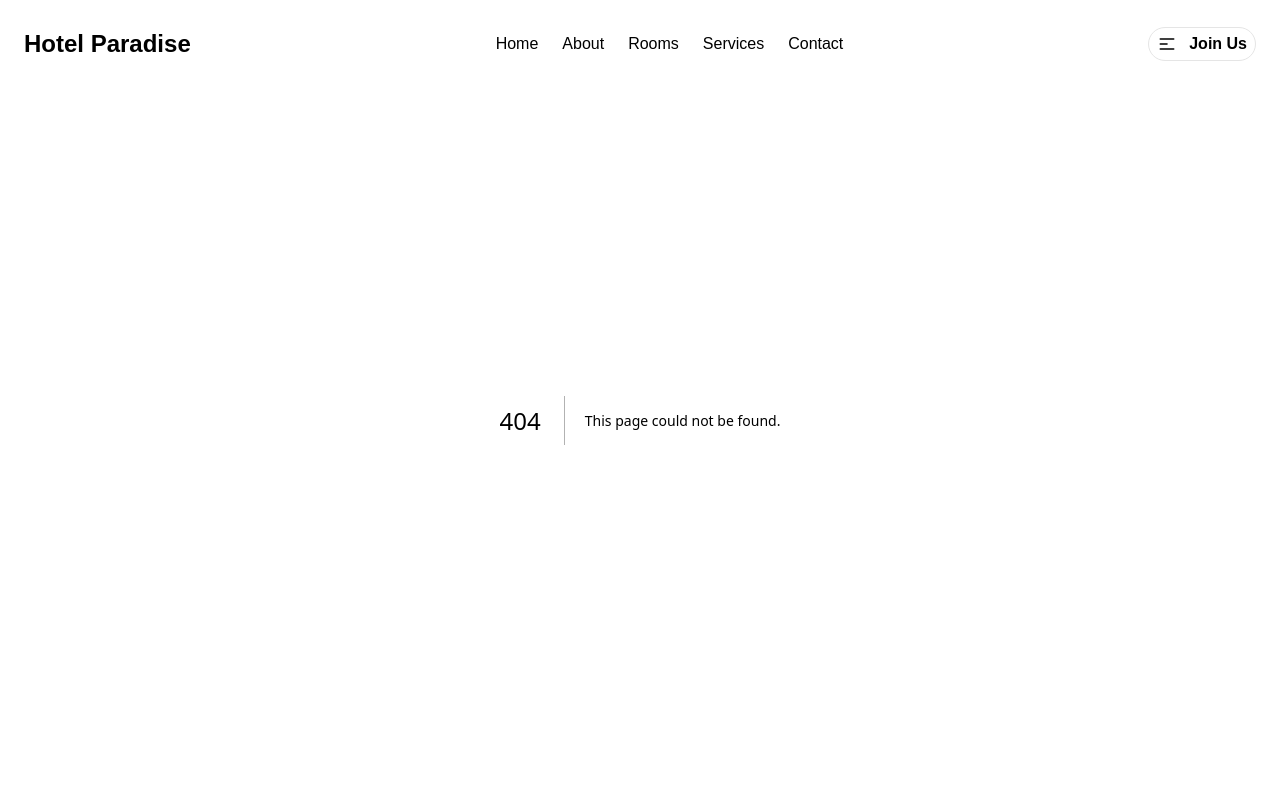
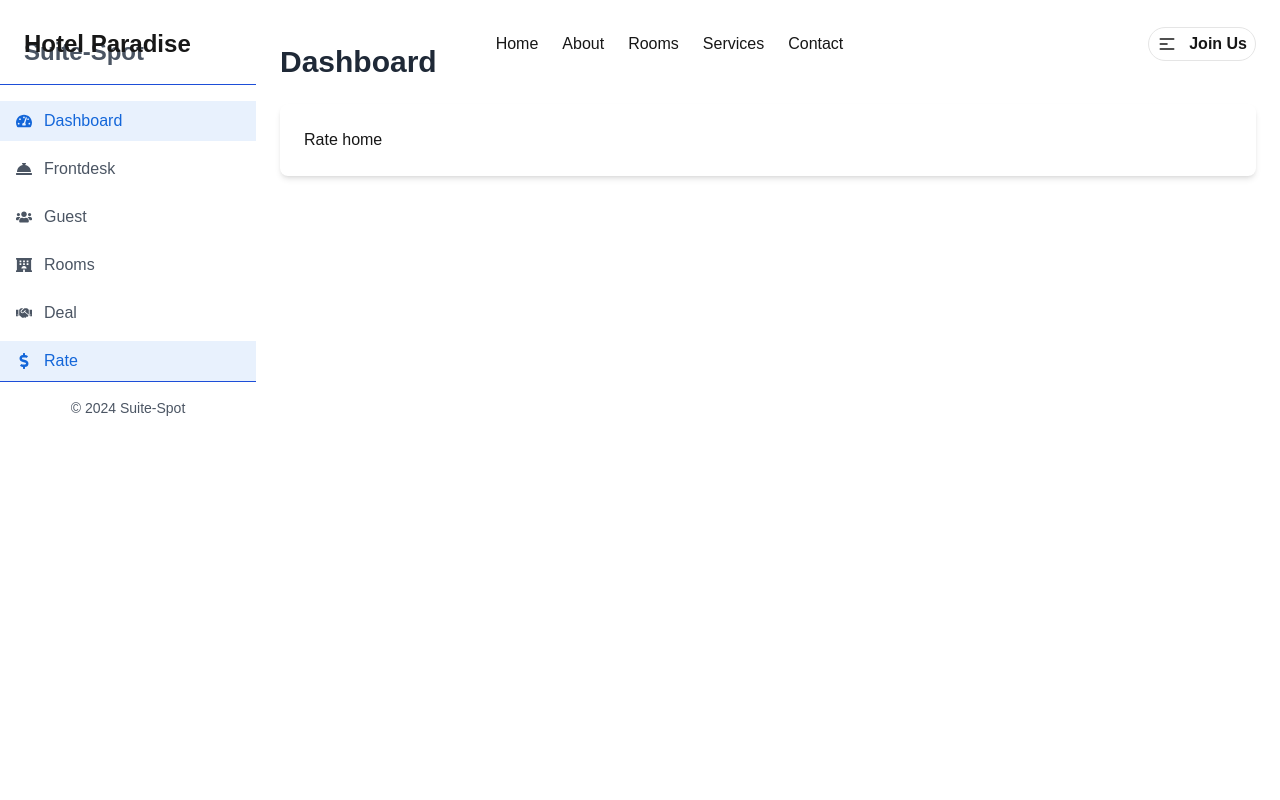
Before and after one commit to NabilaFerdousPrapty/Suite-Spot, a Next.js app: page /user-dashboard/rate in a window 1280 px wide. Before the commit this address had no page. Shown: the top 800 px of the page. Built offline with nearby package versions, Linux system fonts and the light colour scheme.

Commit message:
Added sidebar

```diff
--- /dev/null
+++ b/app/user-dashboard/deal/page.tsx
@@ -0,0 +1,12 @@
+import Deal from '@/components/user-dashboard/deal';
+import React from 'react';
+
+const page = () => {
+    return (
+        <div>
+            <Deal />
+        </div>
+    );
+};
+
+export default page;
--- /dev/null
+++ b/app/user-dashboard/frontdesk/page.tsx
@@ -0,0 +1,12 @@
+import Frontdesk from '@/components/user-dashboard/frontdesk';
+import React from 'react';
+
+const page = () => {
+    return (
+        <div>
+            <Frontdesk />
+        </div>
+    );
+};
+
+export default page;
--- /dev/null
+++ b/app/user-dashboard/guest/page.tsx
@@ -0,0 +1,12 @@
+import Guest from '@/components/user-dashboard/guest';
+import React from 'react';
+
+const page = () => {
+    return (
+        <div>
+            <Guest />
+        </div>
+    );
+};
+
+export default page;
--- /dev/null
+++ b/app/user-dashboard/rate/page.tsx
@@ -0,0 +1,12 @@
+import Rate from '@/components/user-dashboard/rate';
+import React from 'react';
+
+const page = () => {
+    return (
+        <div>
+            <Rate />
+        </div>
+    );
+};
+
+export default page;
--- /dev/null
+++ b/app/user-dashboard/rooms/page.tsx
@@ -0,0 +1,12 @@
+import Rooms from '@/components/rooms/page';
+import React from 'react';
+
+const page = () => {
+    return (
+        <div>
+            <Rooms />
+        </div>
+    );
+};
+
+export default page;
--- /dev/null
+++ b/components/user-dashboard/deal.tsx
@@ -0,0 +1,11 @@
+import React from 'react';
+
+const Deal = () => {
+    return (
+        <div>
+            Deal Home
+        </div>
+    );
+};
+
+export default Deal;
--- /dev/null
+++ b/components/user-dashboard/frontdesk.tsx
@@ -0,0 +1,11 @@
+import React from 'react';
+
+const Frontdesk = () => {
+    return (
+        <div>
+            Frontdesk home
+        </div>
+    );
+};
+
+export default Frontdesk;
--- /dev/null
+++ b/components/user-dashboard/guest.tsx
@@ -0,0 +1,11 @@
+import React from 'react';
+
+const Guest = () => {
+    return (
+        <div>
+            Guest Home
+        </div>
+    );
+};
+
+export default Guest;
--- /dev/null
+++ b/components/user-dashboard/rate.tsx
@@ -0,0 +1,11 @@
+import React from 'react';
+
+const Rate = () => {
+    return (
+        <div>
+            Rate home
+        </div>
+    );
+};
+
+export default Rate;
--- /dev/null
+++ b/components/user-dashboard/rooms.tsx
@@ -0,0 +1,11 @@
+import React from 'react';
+
+const Rooms = () => {
+    return (
+        <div>
+            Rooms Home
+        </div>
+    );
+};
+
+export default Rooms;
--- a/components/user-dashboard/sidebar.tsx
+++ b/components/user-dashboard/sidebar.tsx
@@ -1,47 +1,49 @@
+"use client";
+
 import React from 'react';
 import { FaTachometerAlt, FaConciergeBell, FaUsers, FaHotel, FaHandshake, FaDollarSign } from "react-icons/fa";
+import { usePathname, useRouter } from 'next/navigation';
 
+const MENU_ITEMS = [
+    { name: 'Dashboard', icon: <FaTachometerAlt />, path: '/user-dashboard' },
+    { name: 'Frontdesk', icon: <FaConciergeBell />, path: '/user-dashboard/frontdesk' },
+    { name: 'Guest', icon: <FaUsers />, path: '/user-dashboard/guest' },
+    { name: 'Rooms', icon: <FaHotel />, path: '/user-dashboard/rooms' },
+    { name: 'Deal', icon: <FaHandshake />, path: '/user-dashboard/deal' },
+    { name: 'Rate', icon: <FaDollarSign />, path: '/user-dashboard/rate' },
+];
 
 const Sidebar = () => {
+    const pathname = usePathname(); // To get the current route
+    const router = useRouter();    // To navigate programmatically
+
     return (
-        <div>
         <aside className="w-64 text-gray-600 flex flex-col">
             <div className="py-4 px-6 text-2xl font-bold border-b border-blue-700">
                 Suite-Spot
             </div>
             <nav className="flex-1">
                 <ul className="space-y-2 mt-4">
-                        <li className="px-4 py-2 hover:bg-[#E8F1FD] hover:text-[#1366D9] flex items-center">
-                            <FaTachometerAlt className="mr-3" />
-                            Dashboard
+                    {MENU_ITEMS.map((item) => (
+                        <li
+                            key={item.name}
+                            aria-current={pathname.startsWith(item.path) ? 'page' : undefined}
+                            className={`px-4 py-2 flex items-center cursor-pointer ${pathname.startsWith(item.path)
+                                ? 'bg-[#E8F1FD] text-[#1366D9]'
+                                : 'hover:bg-[#E8F1FD] hover:text-[#1366D9]'
+                                }`}
+                            onClick={() => router.push(item.path)}
+                        >
+                            <span className="mr-3">{item.icon}</span>
+                            {item.name}
                         </li>
-                        <li className="px-4 py-2 hover:bg-[#E8F1FD] hover:text-[#1366D9] flex items-center">
-                            <FaConciergeBell className="mr-3" />
-                            Frontdesk
-                        </li>
-                        <li className="px-4 py-2 hover:bg-[#E8F1FD] hover:text-[#1366D9] flex items-center">
-                            <FaUsers className="mr-3" />
-                            Guest
-                        </li>
-                        <li className="px-4 py-2 hover:bg-[#E8F1FD] hover:text-[#1366D9] flex items-center">
-                            <FaHotel className="mr-3" />
-                            Rooms
-                        </li>
-                        <li className="px-4 py-2 hover:bg-[#E8F1FD] hover:text-[#1366D9] flex items-center">
-                            <FaHandshake className="mr-3" />
-                            Deal
-                        </li>
-                        <li className="px-4 py-2 hover:bg-[#E8F1FD] hover:text-[#1366D9] flex items-center">
-                            <FaDollarSign className="mr-3" />
-                            Rate
-                        </li>
+                    ))}
                 </ul>
             </nav>
             <div className="p-4 text-sm text-center border-t border-blue-700">
                 &copy; 2024 Suite-Spot
             </div>
         </aside>
-        </div>
     );
 };
 
```
Lines whose indentation alone changed are shown as unchanged.
